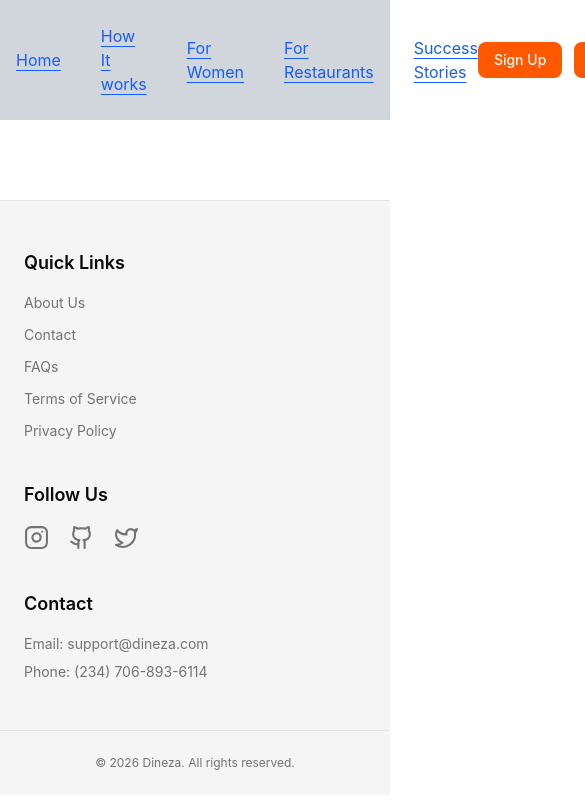
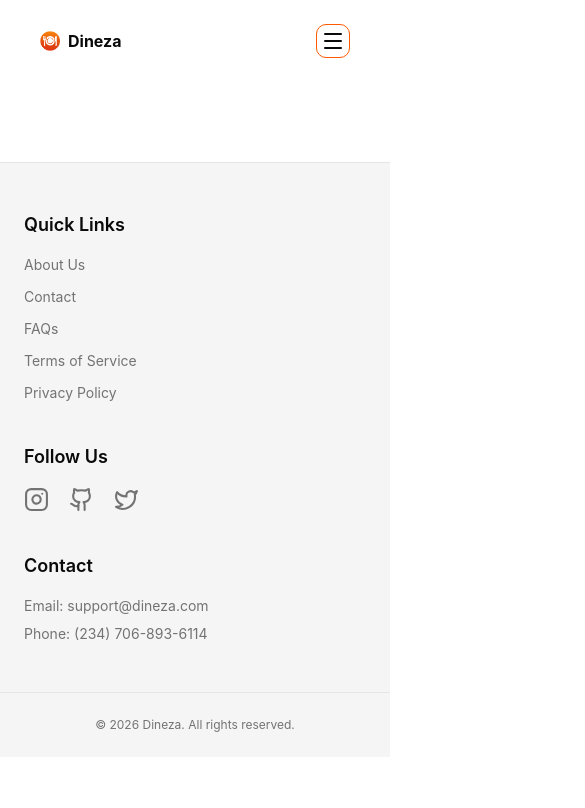
Before and after one commit to Ibrahimyusufdev/dinezav2, a React (Vite) app: page / in a window 390 px wide. Shown: the top 808 px of the page, 585 px wide, since content can reach past the window. Built offline with nearby package versions, Linux system fonts and the light colour scheme.

Commit message:
RepoSetup(Implement public navbar and mobile navbar)

```diff
--- a/src/app/navigations/Navbar.tsx
+++ b/src/app/navigations/Navbar.tsx
@@ -1,62 +1,53 @@
+import { useState } from "react";
 import { Button } from "@/shared/components/ui/button";
 import { Link } from "react-router-dom";
+import { navLinks } from "./navbarConfig";
+import { Menu, X } from "lucide-react";
+import { logo } from "@/assets";
+import { ROUTES } from "@/shared/types/constants";
 
 const Navbar = () => {
+  const [isMenuOpen, setIsMenuOpen] = useState(false);
+
+  const toggleMenu = () => setIsMenuOpen((prev) => !prev);
+  const closeMenu = () => setIsMenuOpen(false);
+
   return (
-    <header className="bg-gray-300">
-      <nav className="container mx-auto flex items-center justify-between px-4">
-        {/* Main navigation */}
-        <ul className="flex items-center gap-x-10 py-6">
-          <li>
-            <Link
-              to="/"
-              className="text-blue-600 underline underline-offset-4 hover:text-blue-700 focus:ring-2 focus:ring-blue-500 focus:outline-none"
-            >
-              Home
-            </Link>
-          </li>
+    <header>
+      <nav className="container mx-auto flex items-center justify-between px-10 py-6">
+        {/* Logo — always visible */}
+        <Link to={ROUTES.HOME} className="flex items-center gap-2">
+          <img src={logo} width={20} height={20} alt="Dineza Logo" className="h-5 w-5" />
+          <p className="font-bold">Dineza</p>
+        </Link>
 
-          <li>
-            <Link
-              to="#"
-              className="text-blue-600 underline underline-offset-4 hover:text-blue-700 focus:ring-2 focus:ring-blue-500 focus:outline-none"
-            >
-              How It works
-            </Link>
-          </li>
+        {/* Hamburger — visible on mobile, hidden on desktop */}
+        <button
+          className="border-primary cursor-pointer rounded-lg border p-1 md:hidden"
+          onClick={toggleMenu}
+          aria-label="Toggle menu"
+          aria-expanded={isMenuOpen}
+        >
+          {isMenuOpen ? <X size={24} /> : <Menu size={24} />}
+        </button>
 
-          <li>
-            <Link
-              to="#"
-              className="text-blue-600 underline underline-offset-4 hover:text-blue-700 focus:ring-2 focus:ring-blue-500 focus:outline-none"
-            >
-              For Women
-            </Link>
-          </li>
-
-          <li>
-            <Link
-              to="#"
-              className="text-blue-600 underline underline-offset-4 hover:text-blue-700 focus:ring-2 focus:ring-blue-500 focus:outline-none"
-            >
-              For Restaurants
-            </Link>
-          </li>
-
-          <li>
-            <Link
-              to="#"
-              className="text-blue-600 underline underline-offset-4 hover:text-blue-700 focus:ring-2 focus:ring-blue-500 focus:outline-none"
-            >
-              Success Stories
-            </Link>
-          </li>
+        {/* Nav links — hidden on mobile, visible on desktop */}
+        <ul className="hidden items-center gap-x-8 text-base text-black md:flex">
+          {navLinks.map((link) => (
+            <li key={link.path}>
+              <Link
+                to={link.path}
+                className="text-blue-600 underline underline-offset-4 hover:text-blue-700 focus:ring-2 focus:ring-blue-500 focus:outline-none"
+              >
+                {link.title}
+              </Link>
+            </li>
+          ))}
         </ul>
 
-        {/* Auth actions buttons */}
-        {/* Write a logic to display go to dashboard button if a user is loggedin */}
-        {/* Display this two buttons if user is not loggedin */}
-        <div className="flex items-center gap-3">
+        {/* Auth buttons — hidden on mobile, visible on desktop */}
+        {/* TODO: Show "Go to Dashboard" if user is logged in, else show Sign Up + Login */}
+        <div className="hidden items-center gap-3 md:flex">
           <Link to="#">
             <Button className="cursor-pointer">Sign Up</Button>
           </Link>
@@ -65,6 +56,36 @@ const Navbar = () => {
           </Link>
         </div>
       </nav>
+
+      {/* Mobile dropdown — visible on mobile, hidden on desktop */}
+      {isMenuOpen && (
+        <div className="flex max-h-60 flex-col border-t border-gray-400 px-4 pb-4 transition-all duration-300 ease-in-out md:hidden">
+          <ul className="flex flex-col items-center gap-y-3 p-4 pb-4">
+            {navLinks.map((link) => (
+              <li key={link.path}>
+                <Link
+                  to={link.path}
+                  onClick={closeMenu}
+                  className="block text-blue-600 underline underline-offset-4 hover:text-blue-700 focus:ring-2 focus:ring-blue-500 focus:outline-none"
+                >
+                  {link.title}
+                </Link>
+              </li>
+            ))}
+          </ul>
+
+          {/* Auth actions buttons */}
+          {/* Write a logic to display go to dashboard button if a user is loggedin */}
+          <div className="mt-4 flex flex-col items-center gap-2">
+            <Link to="#" onClick={closeMenu}>
+              <Button className="w-full cursor-pointer">Sign Up</Button>
+            </Link>
+            <Link to="#" onClick={closeMenu}>
+              <Button className="w-full cursor-pointer">Login</Button>
+            </Link>
+          </div>
+        </div>
+      )}
     </header>
   );
 };
--- a/src/app/navigations/footerConfig.ts
+++ b/src/app/navigations/footerConfig.ts
@@ -1,5 +1,8 @@
 import { Instagram, Twitter, Github, type LucideIcon } from "lucide-react";
 import { EXTERNAL_LINKS } from "@/shared/types/constants";
+
+
+
 
 export interface FooterLink {
   title: string;
--- a/src/app/navigations/navbarConfig.ts
+++ b/src/app/navigations/navbarConfig.ts
@@ -1,4 +1,4 @@
-
+import { ROUTES } from "@/shared/types/constants";
 
 export interface NavLinks {
   title: string;
@@ -6,5 +6,8 @@ export interface NavLinks {
 }
 
 export const navLinks: NavLinks[] = [
-  {title: "Home", path: "/"}
-]
+  { title: "How It Works", path: ROUTES.HOW_IT_WORKS },
+  { title: "For Women", path: ROUTES.FOR_WOMEN },
+  { title: "For Restaurants", path: ROUTES.FOR_RESTAURANT },
+  { title: "Success Stories", path: ROUTES.SUCCESS_STORIES },
+];
--- /dev/null
+++ b/src/assets/index.ts
@@ -0,0 +1 @@
+export {default as logo} from "./images/logo.svg"
--- a/src/shared/types/constants.ts
+++ b/src/shared/types/constants.ts
@@ -1,7 +1,14 @@
 
 
 
-
+export const ROUTES = {
+  // Public
+  HOME: "/",
+  HOW_IT_WORKS: "how-it-works",
+  FOR_WOMEN: "for-women",
+  FOR_RESTAURANT: "for-restaurant",
+  SUCCESS_STORIES: "success-stories",
+} as const;
 
 export const EXTERNAL_LINKS = {
   SUPPORT_EMAIL: "support@dineza.com",
@@ -11,5 +18,5 @@ export const EXTERNAL_LINKS = {
   INSTAGRAM: "https://instagram.com/ibrahimyusufdev",
   FACEBOOK: "https://facebook.com/",
   TWITTER: "https://x.com/ibrahimyusufdev",
-  GITHUB: "https://github.com/ibrahimyusufdev"
+  GITHUB: "https://github.com/ibrahimyusufdev",
 } as const;
```
Also changed, not shown: src/assets/images/logo.svg (added).
